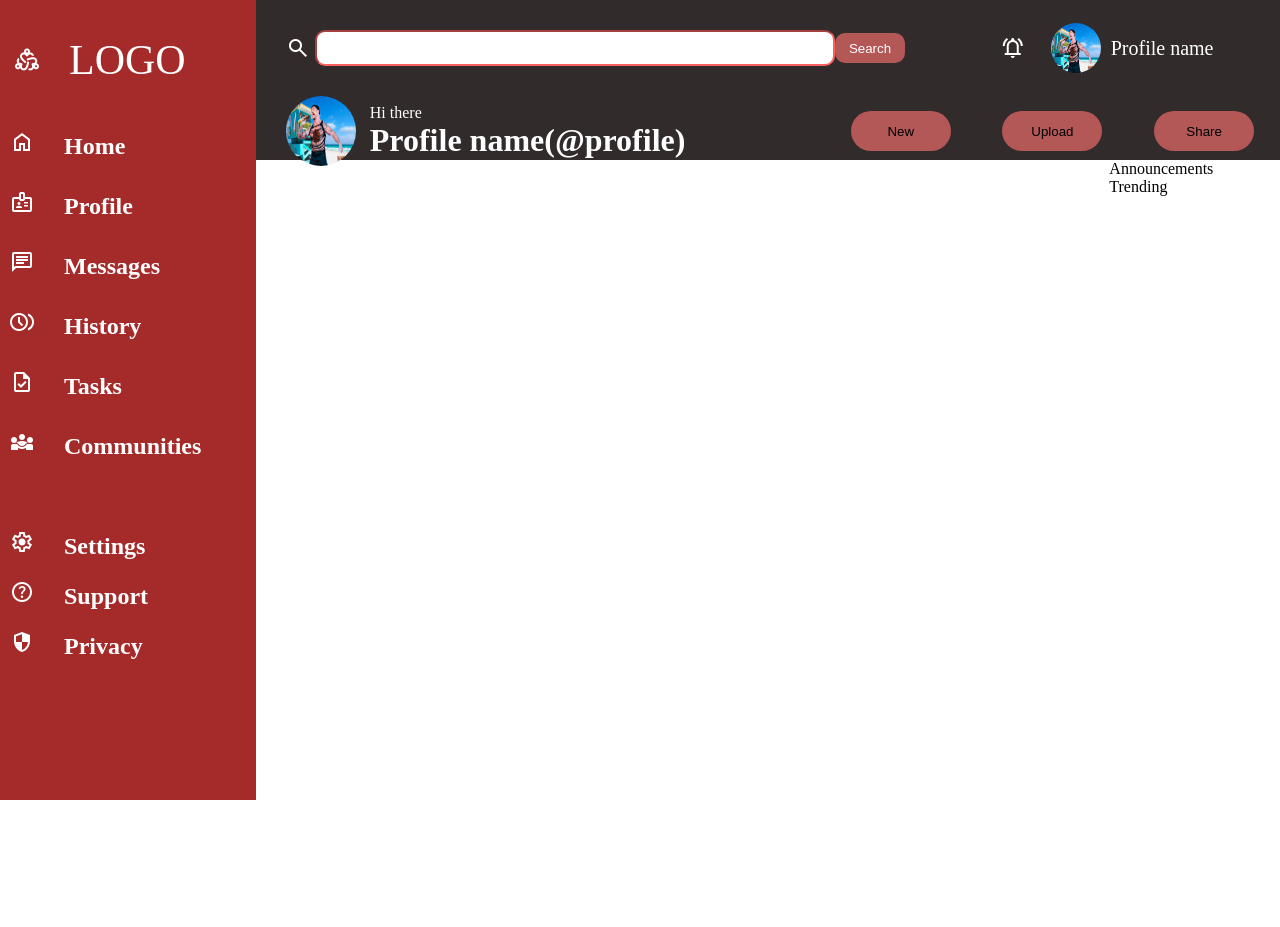
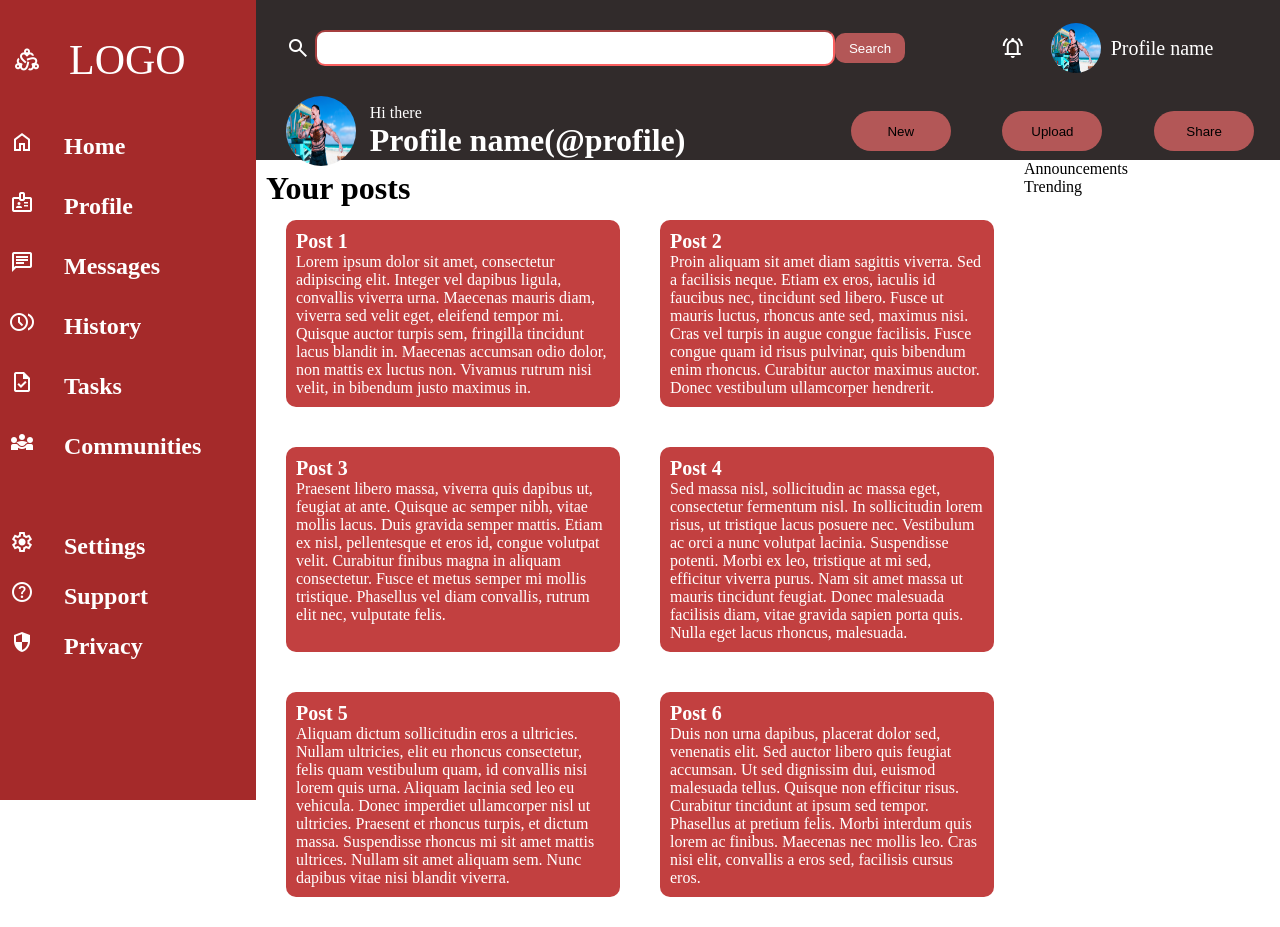
Before and after one commit to sebyta2011/Admin-dashboard, a plain HTML site: page index.html in a window 1280 px wide. Before the commit the page ends 800 px from the top, so only its background shows below. Drawn offline with nearby package versions, Linux system fonts and the light colour scheme.

Commit message:
Styled posts container and posts divs

```diff
--- a/css/styles.css
+++ b/css/styles.css
@@ -20,6 +20,8 @@ a {
     background-color: brown;
     color:white;
     display: grid;
+    max-width: 310px;
+    min-width: 210px;
     grid-template-rows: 15vh 50vh 15vh;
 }
 
@@ -55,8 +57,6 @@ a {
     display:grid;
     grid-template: 20vh 80vh / 5fr 1fr;
 }
-
-
 
 .header {
     display:grid;
@@ -168,19 +168,45 @@ button {
     border-radius: 20px;
 }
 
+.main {
+    display: grid;
+    grid-column: 1 / 3;
+    grid-template-columns: 3fr 1fr;
+}
 
+.posts-and-title {
+    display:grid;
+    grid-template-rows: 30px 1fr;
+}
 
-
-
-
+.container-title {
+    grid-row: 1;
+    font-size: 32px;
+    margin: 10px;
+    font-weight: bold;
+}
 
 
 .posts-container {
-    grid-row: 2/3;
-    grid-column: 1/2;
+    display: grid;
+    grid-template-columns: repeat(auto-fit, minmax(250px, 3fr));
+    gap: 20px;
+    margin: 20px;
+}
+
+.post {
+    margin: 10px;
+    padding: 10px;
+    border-radius: 10px;
+    color: rgb(255, 255, 255);
+    background-color: rgb(194, 64, 64);
+}
+
+.post-title {
+    font-size: 20px;
+    font-weight: bold;
 }
 
 .interesting-stuff {
-    grid-row: 2;
     grid-column: 2;
 }
--- a/index.html
+++ b/index.html
@@ -104,26 +104,30 @@
                     </div>
                 </div>
         </div>
+        <div class="main">
+            <div class="posts-and-title">
+                <div class="container-title">Your posts</div>
                     <div class="posts-container">
-                <div class="post"></div>
-                <div class="post"></div>
-                <div class="post"></div>
-                <div class="post"></div>
-                <div class="post"></div>
-                <div class="post"></div>
+                        <div class="post"><span class="post-title">Post 1</span><br>Lorem ipsum dolor sit amet, consectetur adipiscing elit. Integer vel dapibus ligula, convallis viverra urna. Maecenas mauris diam, viverra sed velit eget, eleifend tempor mi. Quisque auctor turpis sem, fringilla tincidunt lacus blandit in. Maecenas accumsan odio dolor, non mattis ex luctus non. Vivamus rutrum nisi velit, in bibendum justo maximus in.</div>
+                            <div class="post"><span class="post-title">Post 2</span><br>Proin aliquam sit amet diam sagittis viverra. Sed a facilisis neque. Etiam ex eros, iaculis id faucibus nec, tincidunt sed libero. Fusce ut mauris luctus, rhoncus ante sed, maximus nisi. Cras vel turpis in augue congue facilisis. Fusce congue quam id risus pulvinar, quis bibendum enim rhoncus. Curabitur auctor maximus auctor. Donec vestibulum ullamcorper hendrerit.</div>
+                            <div class="post"><span class="post-title">Post 3</span><br>Praesent libero massa, viverra quis dapibus ut, feugiat at ante. Quisque ac semper nibh, vitae mollis lacus. Duis gravida semper mattis. Etiam ex nisl, pellentesque et eros id, congue volutpat velit. Curabitur finibus magna in aliquam consectetur. Fusce et metus semper mi mollis tristique. Phasellus vel diam convallis, rutrum elit nec, vulputate felis. </div>
+                            <div class="post"><span class="post-title">Post 4</span><br>Sed massa nisl, sollicitudin ac massa eget, consectetur fermentum nisl. In sollicitudin lorem risus, ut tristique lacus posuere nec. Vestibulum ac orci a nunc volutpat lacinia. Suspendisse potenti. Morbi ex leo, tristique at mi sed, efficitur viverra purus. Nam sit amet massa ut mauris tincidunt feugiat. Donec malesuada facilisis diam, vitae gravida sapien porta quis. Nulla eget lacus rhoncus, malesuada.</div>
+                            <div class="post"><span class="post-title">Post 5</span><br>Aliquam dictum sollicitudin eros a ultricies. Nullam ultricies, elit eu rhoncus consectetur, felis quam vestibulum quam, id convallis nisi lorem quis urna. Aliquam lacinia sed leo eu vehicula. Donec imperdiet ullamcorper nisl ut ultricies. Praesent et rhoncus turpis, et dictum massa. Suspendisse rhoncus mi sit amet mattis ultrices. Nullam sit amet aliquam sem. Nunc dapibus vitae nisi blandit viverra. </div>
+                            <div class="post"><span class="post-title">Post 6</span><br>Duis non urna dapibus, placerat dolor sed, venenatis elit. Sed auctor libero quis feugiat accumsan. Ut sed dignissim dui, euismod malesuada tellus. Quisque non efficitur risus. Curabitur tincidunt at ipsum sed tempor. Phasellus at pretium felis. Morbi interdum quis lorem ac finibus. Maecenas nec mollis leo. Cras nisi elit, convallis a eros sed, facilisis cursus eros.</div>
                     </div>
-
+             </div>
             <div class="interesting-stuff">
                     <div class="announcements">Announcements
-                    <div class=""></div>
-                    <div class=""></div>
-                    <div class=""></div>
+                        <div class="announce-post"></div>
+                        <div class="announce-post"></div>
+                        <div class="announce-post"></div>
                     </div>
                     <div class="trending">Trending
-                    <div class=""></div>
-                    <div class=""></div>
-                    <div class=""></div>
-                    <div class=""></div>
+                        <div class="trend-post"></div>
+                        <div class="trend-post"></div>
+                        <div class="trend-post"></div>
+                        <div class="trend-post"></div>
+                    </div>
             </div>
         </div>
     </div>
```
Lines whose indentation alone changed are shown as unchanged.
